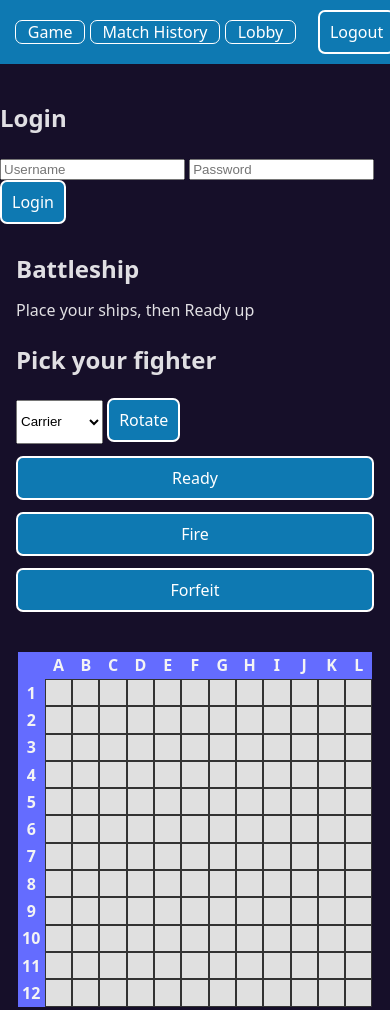
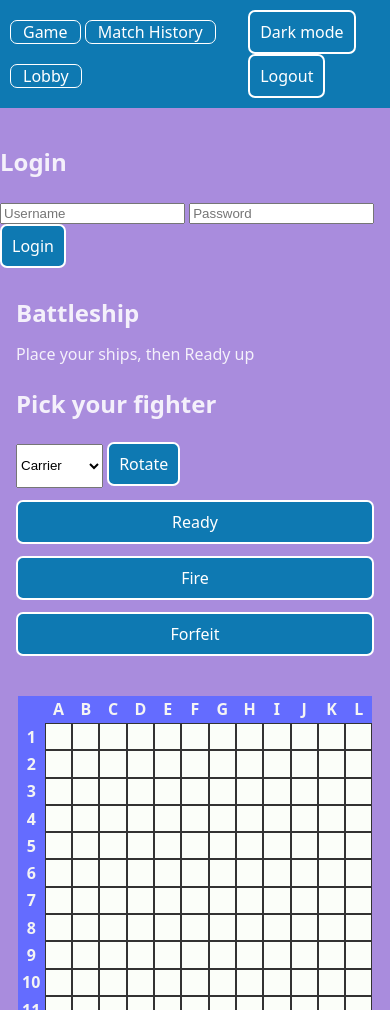
Before and after one commit to carinadieselDVT/battleships-grad-project, a website built with Vite: page index.html in a window 390 px wide. Shown: the top 1010 px of the page. Built offline with nearby package versions, Linux system fonts and the light colour scheme; no server answers.

Commit message:
feature: Added dark mode functionality

```diff
--- a/index.html
+++ b/index.html
@@ -2,6 +2,16 @@
 <html lang="en">
   <head>
     <meta charset="UTF-8" />
+    <script>
+      (function() {
+        try {
+          var saved = localStorage.getItem('theme');
+          var sysDark = window.matchMedia('(prefers-color-scheme: dark)').matches;
+          var theme = (saved === 'light' || saved === 'dark') ? saved : (sysDark ? 'dark' : 'light');
+          document.documentElement.setAttribute('data-theme', theme);
+        } catch (e) {}
+      })();
+    </script>
     <link rel="stylesheet" href="./src/style.scss" />
     <meta name="viewport" content="width=device-width, initial-scale=1.0" />
     <title class="title">Battleships</title>
@@ -14,7 +24,8 @@
         <a href="#lobby" data-route>Lobby</a>
       </div>
       <div>
-        <button>Logout</button>
+        <button id="theme-toggle" aria-label="Toggle dark mode">Dark mode</button>
+        <button id="logout-button">Logout</button>
       </div>
     </nav>
 
--- a/src/main.js
+++ b/src/main.js
@@ -4,6 +4,37 @@ import './components/ship-selector.js'
 import './components/login-screen.js'
 import './components/active-players.js'
 import { getClient } from './wsSession.js'
+
+// Theme toggle and persistence
+const themeBtn = document.getElementById('theme-toggle')
+
+function applyTheme(theme) {
+  const t = theme === 'dark' ? 'dark' : 'light'
+  document.documentElement.setAttribute('data-theme', t)
+  try {
+    localStorage.setItem('theme', t)
+  } catch {}
+  if (themeBtn) themeBtn.textContent = t === 'dark' ? 'Light mode' : 'Dark mode'
+}
+
+;(function initTheme() {
+  try {
+    const saved = localStorage.getItem('theme')
+    if (saved === 'light' || saved === 'dark') {
+      applyTheme(saved)
+    } else {
+      const systemDark = window.matchMedia('(prefers-color-scheme: dark)').matches
+      applyTheme(systemDark ? 'dark' : 'light')
+    }
+  } catch {
+    applyTheme('light')
+  }
+})()
+
+themeBtn?.addEventListener('click', () => {
+  const current = document.documentElement.getAttribute('data-theme') || 'light'
+  applyTheme(current === 'dark' ? 'light' : 'dark')
+})
 
 const carrier = new Ship('Carrier', 5)
 const battleship = new Ship('Battleship', 4)
--- a/src/pages/lobby.js
+++ b/src/pages/lobby.js
@@ -17,7 +17,7 @@ const loginPasswordInput = document.getElementById('password')
 const loginButton = document.getElementById('login-button')
 
 // Optional: logout button in nav
-const logoutButton = document.querySelector('nav button')
+const logoutButton = document.getElementById('logout-button')
 
 // Using shared WebSocket session across views
 
--- a/src/style.scss
+++ b/src/style.scss
@@ -12,7 +12,7 @@ $color-text: rgba(255, 255, 255, 0.87);
 $color-white: white;
 $color-player: rgb(146, 78, 209);
 $color-enemy: rgb(209, 80, 25);
-$color-cell: #e0e0e0;
+$color-cell: #FBFEF9;
 $color-border: #333;
 $color-ship: steelblue;
 $color-legend: #f4f4f4;
@@ -24,6 +24,8 @@ $color-teal-blue: #0E79B2;
 $color-rosewood-pink: #BF1363;
 $color-carrot-orange: #F39237;
 $color-light-purple: #907AD6;
+
+
 
 // Typography
 $font-family: system-ui, Avenir, Helvetica, Arial, sans-serif;
@@ -61,9 +63,12 @@ $font-family: system-ui, Avenir, Helvetica, Arial, sans-serif;
   line-height: 1.5;
   font-weight: 400;
   color: $color-text;
-  background-color: $color-midnight-velvet;
+background-color: var(--bg);
   --cell-size: clamp(22px, 7vw, 40px);
 }
+// TODO: If extra time,make light mode look pretty
+:root { --bg: #a98cdd; } // Does not look great - color just to show functionality
+:root[data-theme="dark"] { --bg: #160F29; }
 
 body {
   margin: 0;
```
Also changed, not shown: lobby.html (+1 -1 lines).
